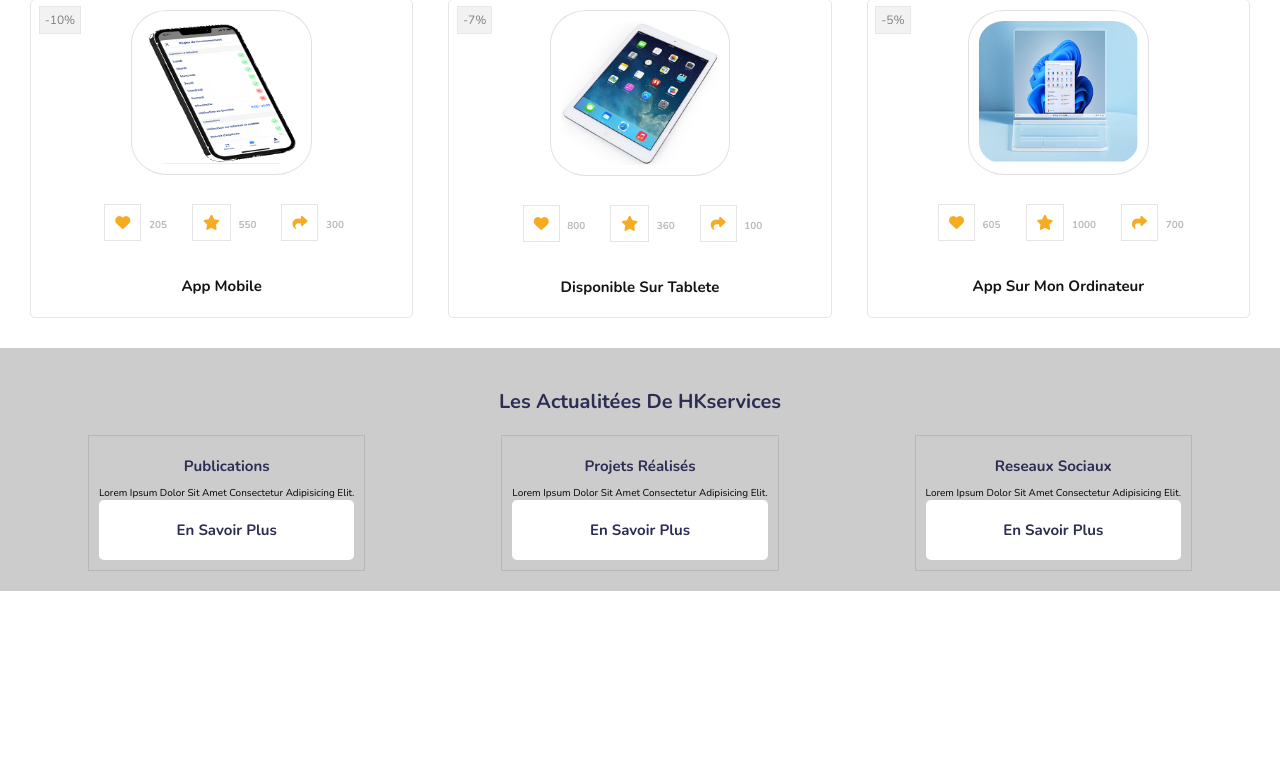
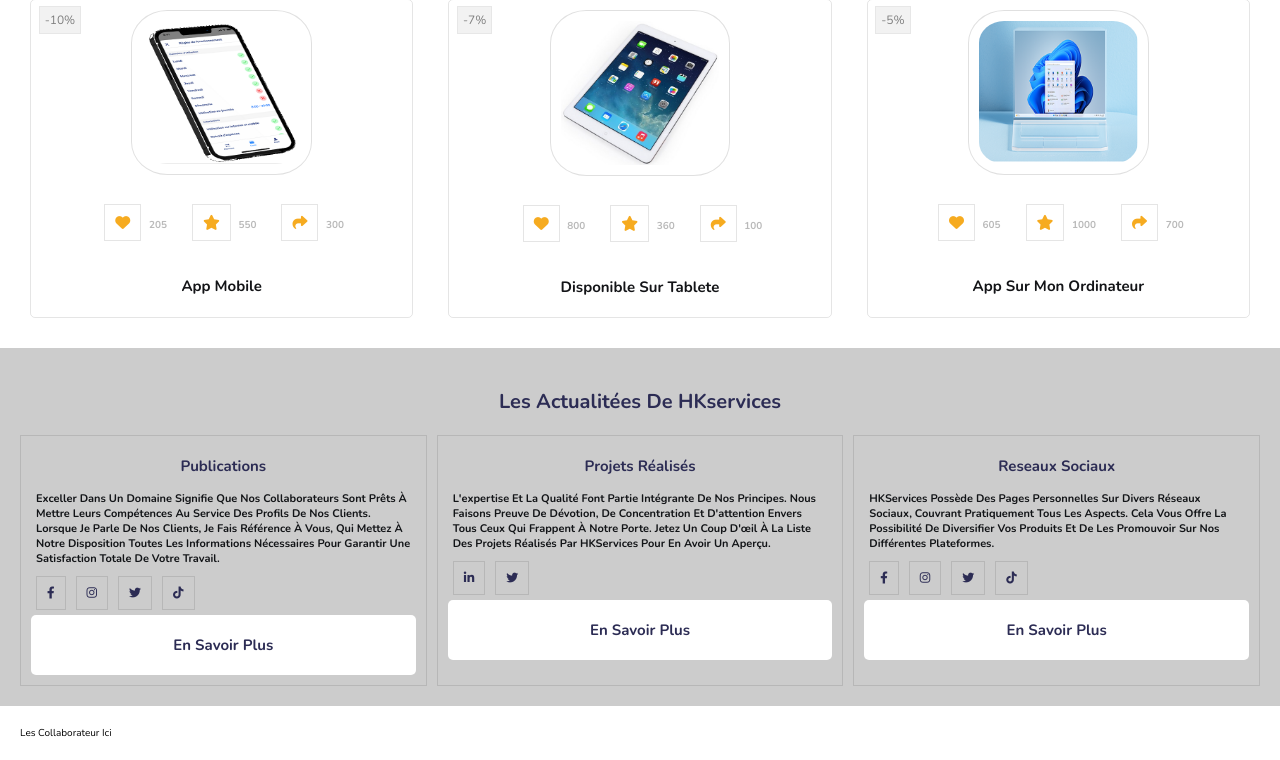
Before and after one commit to hadoukone0102/Hadou-simplon-test, a PHP site: page /pageweb/app_mobile.html in a window 1280 px wide. Shown: the part 828-1588 px from the top of the page. Before the commit the page ends 1419 px from the top, so only its background shows below. Run offline with PHP 8.4, Linux system fonts and the light colour scheme.

Commit message:
chargement nouveau

```diff
--- a/pageweb/app_mobile.html
+++ b/pageweb/app_mobile.html
@@ -213,21 +213,59 @@
         <div class="branche">
             <div class="branche_1">
                 <h3>publications</h3>
-                Lorem ipsum dolor sit amet consectetur adipisicing elit.
+                <p>
+                    Exceller dans un domaine signifie que nos collaborateurs sont prêts
+                    à mettre leurs compétences au
+                    service des profils de
+                    nos clients. Lorsque je parle de nos clients, je fais référence à vous, qui mettez à notre
+                    disposition toutes les
+                    informations nécessaires pour garantir une satisfaction totale de votre travail.
+                </p>
+                <div class="links_reseaux">
+                    <i class="fa-brands fa-facebook-f"></i>
+                    <i class="fa-brands fa-instagram"></i>
+                    <i class="fa-brands fa-twitter"></i>
+                    <i class="fa-brands fa-tiktok"></i>
+                </div>
                 <a href="#" class="btn">En savoir plus</a>
             </div>
             <div class="branche_2">
                 <h3>projets réalisés</h3>
-                Lorem ipsum dolor sit amet consectetur adipisicing elit.
+                <p>
+                    L'expertise et la qualité font partie intégrante de nos principes. Nous faisons preuve de dévotion,
+                    de concentration et
+                    d'attention envers tous ceux qui frappent à notre porte. Jetez un coup d'œil à la liste des projets
+                    réalisés par
+                    HKServices pour en avoir un aperçu.
+                </p>
+
+                <div class="links_reseaux">
+                    <i class="fa-brands fa-linkedin-in"></i>
+                    <i class="fa-brands fa-twitter"></i>
+                </div>
                 <a href="#" class="btn">En savoir plus</a>
             </div>
             <div class="branche_3">
                 <h3>reseaux sociaux</h3>
-                Lorem ipsum dolor sit amet consectetur adipisicing elit.
+                <p>
+                    HKServices possède des pages personnelles sur divers réseaux sociaux, couvrant pratiquement tous les
+                    aspects. Cela vous
+                    offre la possibilité de diversifier vos produits et de les promouvoir sur nos différentes
+                    plateformes.
+                </p>
+                <div class="links_reseaux">
+                    <i class="fa-brands fa-facebook-f"></i>
+                    <i class="fa-brands fa-instagram"></i>
+                    <i class="fa-brands fa-twitter"></i>
+                    <i class="fa-brands fa-tiktok"></i>
+                </div>
                 <a href="#" class="btn">En savoir plus</a>
             </div>
         </div>
     </section>
+    <section class="collabor">
+        <p>les collaborateur ici</p>
+    </section>
 </body>
 
 </html>
--- a/style/mobile.css
+++ b/style/mobile.css
@@ -407,9 +407,10 @@ section {
 }
 
 .actualite .branche {
-    display: flex;
-    align-items: center;
-    justify-content: space-around;
+    display: grid;
+    grid-template-columns: repeat(3, 1fr);
+    grid-template-rows: repeat(1, auto);
+    gap: 10px;
 }
 
 .actualite .branche .branche_1,
@@ -430,6 +431,31 @@ section {
     padding: 1rem;
 }
 
+.actualite .branche .branche_1 p,
+.branche_2 p,
+.branche_3 p {
+    font-weight: bold;
+    font-size: 1.1rem;
+    color: #121417;
+    padding: .5rem;
+}
+
+.links_reseaux {
+    display: flex;
+}
+
+.links_reseaux i {
+    padding: 1rem;
+    border: .1rem solid rgba(0, 0, 0, .1);
+    margin: .5rem;
+    font-size: 1.2rem;
+    cursor: pointer;
+    color: var(--black);
+}
+
+.links_reseaux i:hover {
+    box-shadow: 1px 1px 3px rgba(0, 0, 0, .12), 1px 1px 3px rgba(0, 0, 0, .23);
+}
 
 
 
```
